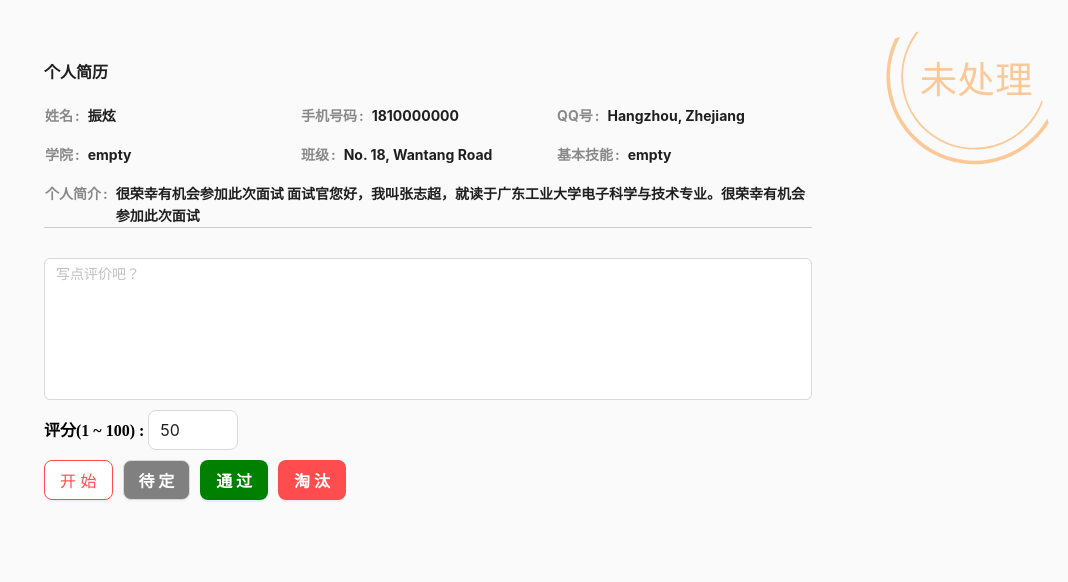
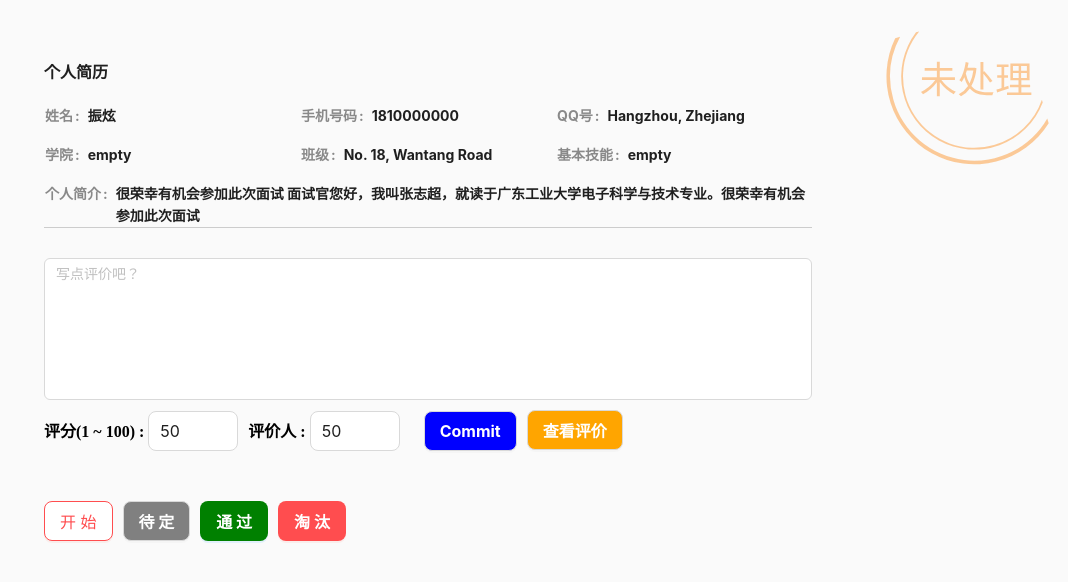
Before and after one commit to HeChuQIU/ElcRecruit-2023, a React (Create React App) app in the folder frontend/: page /#/resume in a window 1280 px wide. Shown: the top 582 px of the page, without its empty margins (212-1280 px from the left). Built offline with nearby package versions, Linux system fonts and the light colour scheme.

Commit message:
fix: #add codes

```diff
--- a/frontend/src/components/card/card.css
+++ b/frontend/src/components/card/card.css
@@ -75,5 +75,6 @@
   text-overflow: ellipsis;
   overflow: hidden;
   text-overflow: ellipsis;
-  text-align: left;
+  display: flex;
+  align-items: center;
 }
--- a/frontend/src/components/leftList/leftList.js
+++ b/frontend/src/components/leftList/leftList.js
@@ -5,7 +5,7 @@ import rootStore from "../../store/rootStore";
 
 const { cardListStore } = rootStore;
 
-const leftListArray = [
+const depList = [
   { key: 0, value: "总览表", depId: 0 },
   { key: 1, value: "调剂区", depId: 10 },
   { key: 2, value: "维修部", depId: 1 },
@@ -17,14 +17,14 @@ const leftListArray = [
   { key: 8, value: "软件组", depId: 7 },
 ];
 
-async function updateCardList() {
+async function updateCardList(depId) {
   cardListStore.setIsLoading(true);
-  // const res = await DataRequest.getDepartmentSizeById();
-  // const nStudents = JSON.parse(res.data);
-  setTimeout(() => {
-    cardListStore.setIsLoading(false);
-  }, 3000);
-
+  // const res = await DataRequest.getBriefInfosByDepId(depId, 1, 6);
+  // setTimeout(() => {
+  //   cardListStore.setIsLoading(false);
+  // }, 3000);
+  cardListStore.setCardList();
+  cardListStore.setIsLoading(false);
   // studentStore.setStudents(nStudents);
 }
 
@@ -34,9 +34,12 @@ export default function LeftList() {
   // 选中
   const clickOnSelect = (event) => {
     // 更新当前视图
-    setSelect(event.target.id);
+    const id = event.target.id;
+    setSelect(id);
+    const dep = depList[id];
+    const depId = dep.depId;
     // 更新卡片列表
-    updateCardList();
+    updateCardList(depId);
   };
 
   return (
@@ -45,7 +48,7 @@ export default function LeftList() {
       className="left-list-body"
       onClick={clickOnSelect}
     >
-      {leftListArray.map((value, index) => {
+      {depList.map((value, index) => {
         if (select === index + "") {
           return (
             <li
--- a/frontend/src/pages/resume/resume.js
+++ b/frontend/src/pages/resume/resume.js
@@ -1,6 +1,7 @@
 import React, { useEffect, useRef, useState } from "react";
 import { Descriptions, Button } from "antd";
 import { Input, InputNumber } from "antd";
+import DataRequest from "../../requests/dataRequest";
 
 import "./resume.css";
 
@@ -22,9 +23,18 @@ export default function Resume({ userId }) {
     // 发送网络请求，获取报名者详细个人资料
   }, []);
 
-  const clickOnStart = () => {};
-  const clickOnContinued = () => {};
-  const clickOnSuccess = () => {};
+  const clickOnStart = async () => {
+    const userId = hiddenInput.current.value;
+    const res = await DataRequest.updateStudentStatus(userId, 10);
+  };
+  const clickOnContinued = async () => {
+    const userId = hiddenInput.current.value;
+    const res = await DataRequest.updateStudentStatus(userId, 20);
+  };
+  const clickOnSuccess = async () => {
+    const userId = hiddenInput.current.value;
+    const res = await DataRequest.updateStudentStatus(userId, 30);
+  };
   const clickOnReject = () => {};
 
   let content = <></>;
@@ -206,8 +216,43 @@ export default function Resume({ userId }) {
                   评分(1 ~ 100) :{" "}
                 </span>
                 <InputNumber size="large" min={0} max={100} defaultValue={50} />
+
+                <span
+                  style={{
+                    fontWeight: 700,
+                    userSelect: "none",
+                    marginLeft: 10,
+                  }}
+                >
+                  评价人 :{" "}
+                </span>
+                <InputNumber size="large" min={0} max={100} defaultValue={50} />
+                <Button
+                  size="large"
+                  style={{
+                    marginLeft: 24,
+                    backgroundColor: "blue",
+                    fontWeight: 700,
+                    color: "white",
+                  }}
+                >
+                  Commit
+                </Button>
+
+                <Button
+                  size="large"
+                  style={{
+                    marginLeft: 10,
+                    backgroundColor: "orange",
+                    fontWeight: 700,
+                    color: "white",
+                  }}
+                >
+                  查看评价
+                </Button>
               </div>
-              <div style={{ marginBottom: 50 }}>
+
+              <div style={{ marginBottom: 50, marginTop: 50 }}>
                 <Button size="large" style={{ marginRight: 10 }} danger>
                   开始
                 </Button>
--- a/frontend/src/requests/dataRequest.js
+++ b/frontend/src/requests/dataRequest.js
@@ -33,7 +33,7 @@ async function getAdjustInfos(depId) {}
 async function getDepSizeById(depId) {}
 
 // 按照学生id获取个人信息
-async function getStudentInfoById(stuId) {}
+async function getDetailedInfoById(stuId) {}
 
 // 获取当前部门的签到列表
 async function getCheckinInfos(depId) {}
@@ -48,10 +48,10 @@ async function updateStudentStatus(stuId, nStatus) {}
 async function updateCommentAndScore(stuId, content, score) {}
 
 const DataRequest = {
-  getInfosByDepId: getBriefInfosByDepId,
+  getBriefInfosByDepId,
   getAdjustInfos,
-  getDepartmentSizeById: getDepSizeById,
-  getStudentInfoById,
+  getDepSizeById,
+  getDetailedInfoById,
   getCheckinInfos,
   getCurrentProcess,
   updateStudentStatus,
--- a/frontend/src/requests/util.js
+++ b/frontend/src/requests/util.js
@@ -11,6 +11,8 @@ export const ServiceUrls = {
   getBriefInfos: `${BASE_URL}/getBriefInfos`,
   // 获取报名者详细信息
   getDetailedInfo: `${BASE_URL}/getDetailedInfo`,
+  // 更改学生面试状态
+  updateStudentStatus: `${BASE_URL}/updateStudentStatus`,
 };
 
 export const httpCodeObj = {
```
